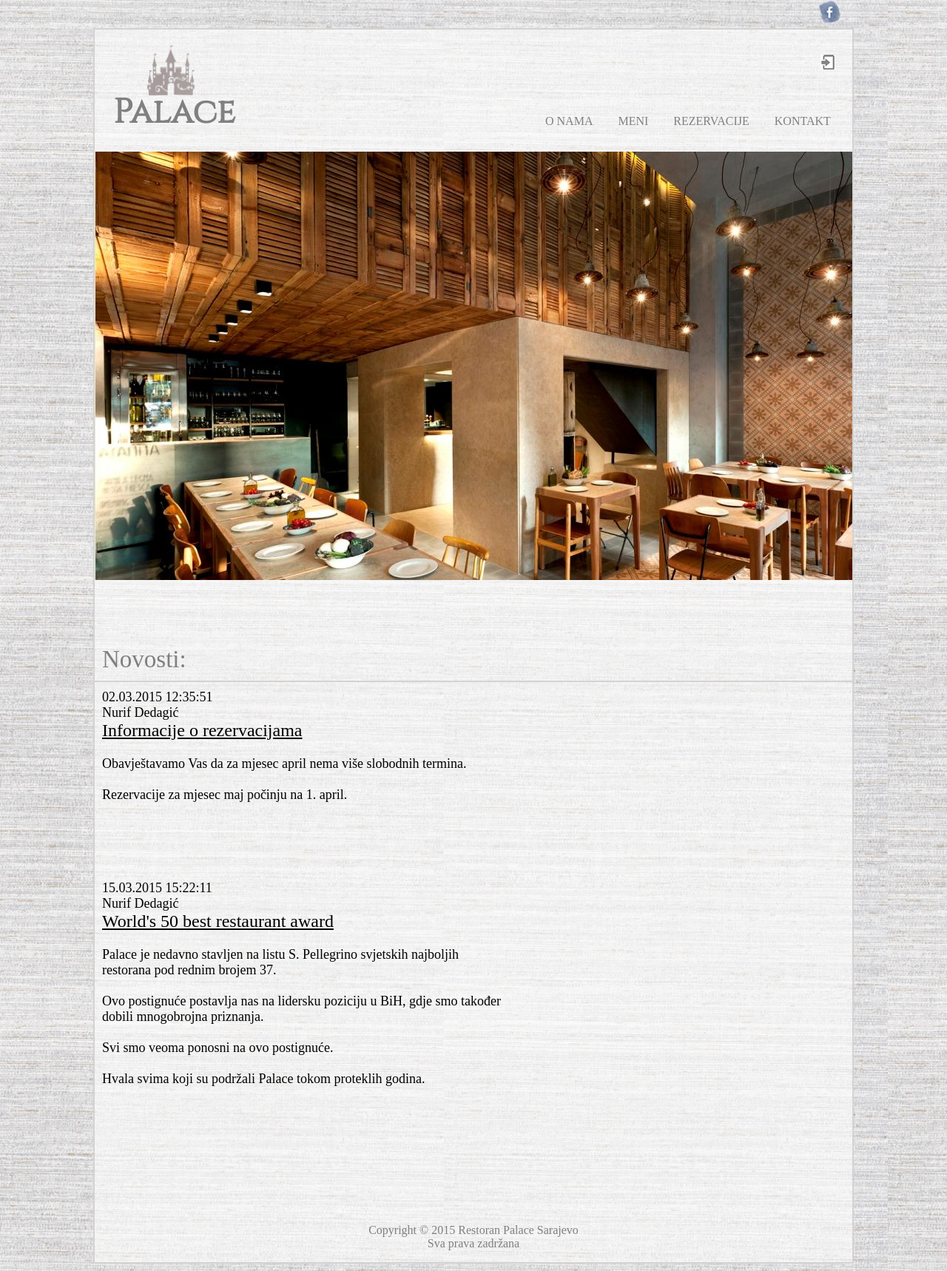
After one commit to WebTehnologijeETF/Restoran, a PHP site: page /index.php in a window 1280 px wide. The commit adds this page. Shown: the whole page at 74% size. Run offline with PHP 8.4, Linux system fonts and the light colour scheme.

Commit message:
commit10

```diff
--- /dev/null
+++ b/index.php
@@ -0,0 +1,97 @@
+<!DOCTYPE html>
+<html>
+	<head>
+		<link rel="shortcut icon" href="icon.ico"/>
+		<title>Restoran Palace</title>
+		<meta charset="UTF-8">
+		<link rel="stylesheet" type="text/css" href="wp.css">
+	</head>
+
+	<body>
+		<div id="frame">
+			<div id="header">
+				<a href="" onclick="ucitajStranicu('index.php')"><div id="palace"></div></a>
+				<a href="" onclick="ucitajStranicu('index.php')"><h1>Palace</h1></a>
+			</div>
+
+			<div id="nav">
+				<ul>
+				    <li><a href="" onclick="ucitajStranicu('stranica2.html')">O NAMA</a></li>
+					<li><a href="" onclick="ucitajStranicu('stranica3.html')">MENI</a></li>
+					<li><a href="" onclick="ucitajStranicu('stranica4.html')">REZERVACIJE</a></li>
+					<li><a href="" onclick="ucitajStranicu('stranica5.html')">KONTAKT</a></li>
+				</ul>
+			</div>
+
+			<a href="#"><div id="prijava"></div></a>
+
+
+
+			<a href="https://www.facebook.com/pages/Palace/355407241330586"><div id="fb"></div></a>
+
+
+
+			<div id="slike"></div>
+
+
+			<p id="nov">Novosti:</p>
+
+
+
+			<div class="novosti">
+				<?php
+					$tekstovi = array();
+					foreach (new DirectoryIterator('novosti') as $file) {
+						if($file->isDot()) continue;
+						$myfile=fopen("novosti\\".$file->getFilename(),"r") or die ("Unable to open!");
+					//	echo fread($myfile, filesize("novosti\\".$file->getFilename()));
+						$nizLinija= array();
+						while(!feof($myfile))
+							$nizLinija[]=fgets($myfile);
+						fclose($myfile);
+						$tekstovi[]=$nizLinija;
+					}
+
+					//sortiranje tekstova
+					for ($i=0; $i < count($tekstovi); $i++) {
+						for ($j=$i+1; $j < count($tekstovi); $j++) {
+							if(strtotime($tekstovi[$i][0])<strtotime($tekstovi[$j][0])){
+								//$pom= array();
+								$pom=$tekstovi[$i];
+								$tekstovi[$i]=$tekstovi[$j];
+								$tekstovi[$j]=$pom;
+							}
+
+						}
+					}
+
+					//ispisivanje tekstova
+					for ($i=0; $i < count($tekstovi) ; $i++) {
+						//postavljanje samo prvog slova stringa toUpper
+						$tekstovi[$i][2]=strtolower($tekstovi[$i][2]);
+						$tekstovi[$i][2]=ucfirst($tekstovi[$i][2]);
+						for ($j=0; $j < count($tekstovi[$i]); $j++) {
+							//ispisivanje naslova
+							if($j==2){
+								$str=$tekstovi[$i][$j];
+								echo "<div id='novostiNaslov'>$str</div>";
+								continue;
+							}
+							echo $tekstovi[$i][$j]."<br>";
+						}
+						echo "<br><br><br><br><br>";
+					}
+				?>
+			</div>
+
+			<br><br><br>
+				<div id="footer">
+					<p>Copyright © 2015 Restoran Palace Sarajevo<br>
+					Sva prava zadržana</p>
+				</div>
+
+		</div>
+
+		<script src="UcitavanjeStranica.js"></script>
+	</body>
+</html>
--- /dev/null
+++ b/novosti/bestRestaurantAward.txt
@@ -0,0 +1,13 @@
+15.03.2015 15:22:11
+Nurif Dedagić
+World's 50 Best Restaurant Award
+
+Palace je nedavno stavljen na listu S. Pellegrino svjetskih najboljih
+restorana pod rednim brojem 37.
+
+Ovo postignuće postavlja nas na lidersku poziciju u BiH, gdje smo također
+dobili mnogobrojna priznanja.
+
+Svi smo veoma ponosni na ovo postignuće.
+
+Hvala svima koji su podržali Palace tokom proteklih godina.
--- /dev/null
+++ b/novosti/obavijest.txt
@@ -0,0 +1,7 @@
+02.03.2015 12:35:51
+Nurif Dedagić
+Informacije o rezervacijama
+
+Obavještavamo Vas da za mjesec april nema više slobodnih termina.
+
+Rezervacije za mjesec maj počinju na 1. april.
--- a/stranica2.html
+++ b/stranica2.html
@@ -10,8 +10,8 @@
 	<body>
 		<div id="frame">
 			<div id="header">
-				<a href="" onclick="ucitajStranicu('index.html')"><div id="palace"></div></a>
-				<a href="" onclick="ucitajStranicu('index.html')"><h1>Palace</h1></a>
+				<a href="" onclick="ucitajStranicu('index.php')"><div id="palace"></div></a>
+				<a href="" onclick="ucitajStranicu('index.php')"><h1>Palace</h1></a>
 			</div>
 
 			<div id="nav">
--- a/stranica3.html
+++ b/stranica3.html
@@ -10,8 +10,8 @@
 	<body>
 		<div id="frame">
 			<div id="header">
-				<a href="" onclick="ucitajStranicu('index.html')"><div id="palace"></div></a>
-				<a href="" onclick="ucitajStranicu('index.html')"><h1>Palace</h1></a>
+				<a href="" onclick="ucitajStranicu('index.php')"><div id="palace"></div></a>
+				<a href="" onclick="ucitajStranicu('index.php')"><h1>Palace</h1></a>
 			</div>
 
 			<div id="nav">
--- a/stranica4.html
+++ b/stranica4.html
@@ -10,8 +10,8 @@
 	<body>
 		<div id="frame">
 			<div id="header">
-				<a href="" onclick="ucitajStranicu('index.html')"><div id="palace"></div></a>
-				<a href="" onclick="ucitajStranicu('index.html')"><h1>Palace</h1></a>
+				<a href="" onclick="ucitajStranicu('index.php')"><div id="palace"></div></a>
+				<a href="" onclick="ucitajStranicu('index.php')"><h1>Palace</h1></a>
 			</div>
 
 			<div id="nav">
--- a/stranica5.html
+++ b/stranica5.html
@@ -10,8 +10,8 @@
 	<body>
 		<div id="frame">
 			<div id="header">
-				<a href="" onclick="ucitajStranicu('index.html')"><div id="palace"></div></a>
-				<a href="" onclick="ucitajStranicu('index.html')"><h1>Palace</h1></a>
+				<a href="" onclick="ucitajStranicu('index.php')"><div id="palace"></div></a>
+				<a href="" onclick="ucitajStranicu('index.php')"><h1>Palace</h1></a>
 			</div>
 
 			<div id="nav">
--- a/wp.css
+++ b/wp.css
@@ -308,7 +308,7 @@
 				padding: 10px;
 				font-size: 18px;
 				border-top: 2px solid lightgray;
-				width: 590px
+
 
 			}
 
@@ -320,9 +320,6 @@
 				color: gray;
 			}
 
-			.naslov{
-				font-size: 25px;
-			}
 
 			.datum{
 				margin-top: -30px;
@@ -398,3 +395,9 @@
 				font-size: 12px;
 
 			}
+
+
+			#novostiNaslov{
+				font-size: 24px;
+				text-decoration: underline;
+			}
```
